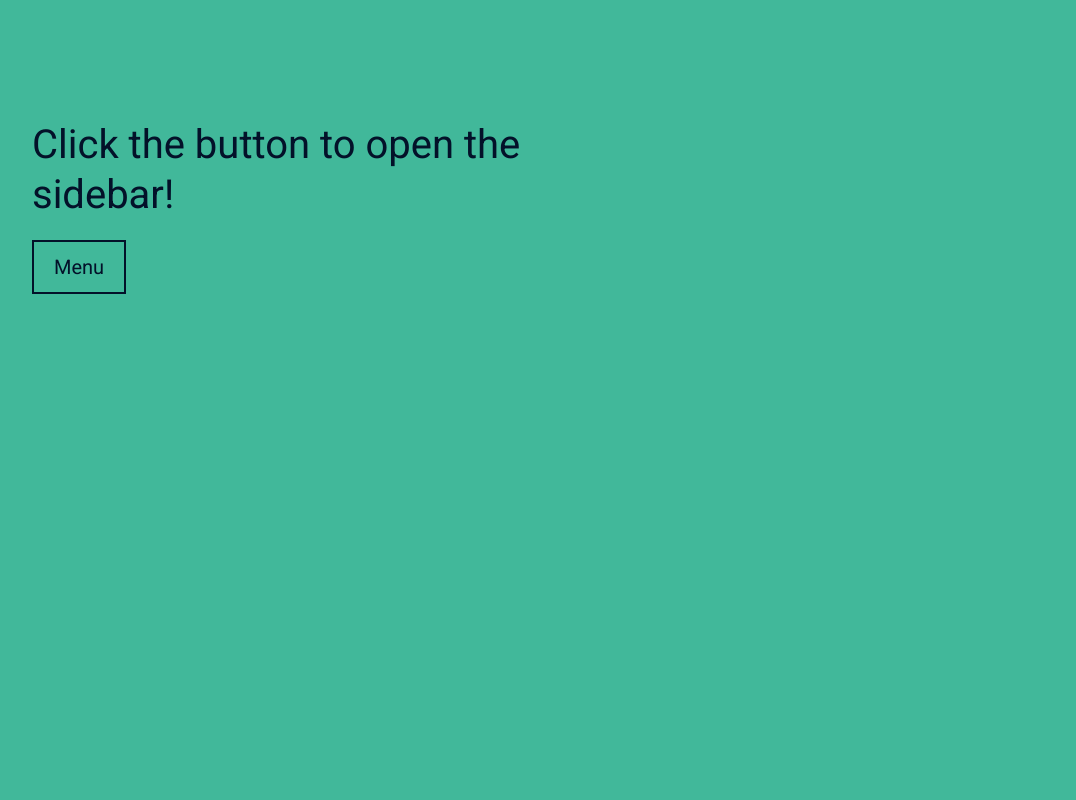
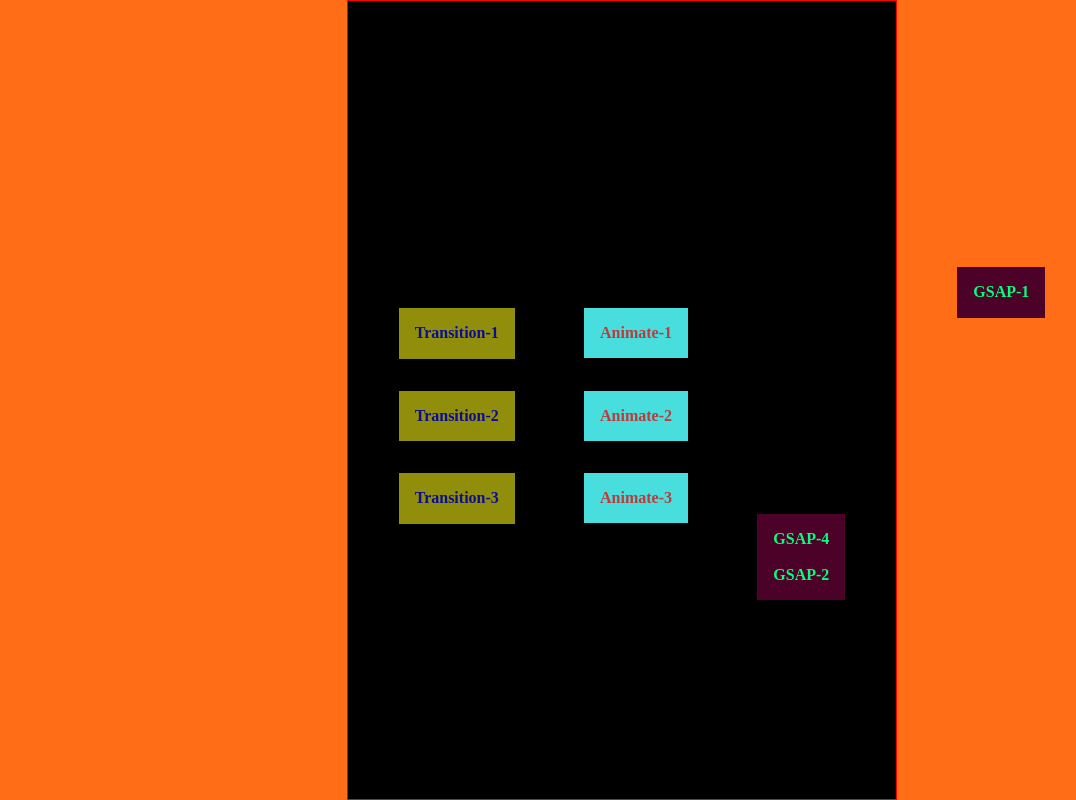
Before and after one commit to Annis-Monadjem/Learn-Javascript-Today_Zell-Liew, a website: page index.html in a window 1280 px wide. Shown: the whole page, without its empty margins (18-1094 px from the left). Drawn offline with nearby package versions, Linux system fonts and the light colour scheme.

Commit message:
... + Revert "007_Animations-and-transitions/007_Off-canvas-menu_Animations"
This reverts commit bfa42863de19cc8ecb7dd44a7b2ebfd758ad8f15.

```diff
--- a/css/reset.css
+++ b/css/reset.css
@@ -113,10 +113,3 @@
   margin-bottom: 1em;
   margin-top: 1em;
 }
-
-/*******************
- Focus
- *******************/
-[tabindex="-1"] {
-  outline: none !important;
-}
--- a/css/styles.css
+++ b/css/styles.css
@@ -1,97 +1,161 @@
-:root {
-  --textColor: #031129;
-  --backgroundColor: #41b89a;
-  --menuTextColor: #9ebed0;
-  --menuTextHoverColor: #eaf0f3;
-  --menuBackgroundColor: #031129;
-}
+/***************************************************************
+ *
+ *                        GENERAL
+ *
+ ***************************************************************/
+/*{{{*/
 
-html {
-  font-size: 125%;
-  font-family: 'Roboto', sans-serif;
-  line-height: 1.4;
+*,
+*:before,
+*:after {
+  box-sizing: border-box;
 }
 
 body {
-  background-color: var(--backgroundColor);
-  color: var(--textColor);
+  padding: 0;
+  margin: 0;
+  background-color: #ff6e16;
 }
 
-h1 {
-  margin-top: 3rem;
-  margin-bottom: 1rem;
-  font-weight: 400;
-  line-height: 1.25;
+main {
+  padding: 5rem 1rem;
+  min-height: 100vh;
+  max-width: 550px;
+  margin: 0 auto;
+  border: 1px solid red;
+  background-color: black;
+
+  display: flex;
+  flex-wrap: wrap;
+  justify-content: space-around;
+  align-items: center;
 }
 
-/*
- * BEGIN EDITING FROM THIS POINT ONWARDS
- * =====================================
- */
-
-/**
- * Containers
- */
-.offsite-container {
-  position: fixed;
-  top: 0;
-  bottom: 0;
-  left: -14rem;
-  width: 14rem;
-  background-color: var(--menuBackgroundColor);
-  transition: transform 0.3s ease-out;
+.transitionElems,
+.animationElems,
+.gsapElems {
+  margin: 0;
+  text-align: center;
+  color: #0b0e91;
+  background-color: #918e0b;
+  font-weight: bold;
+  padding: 1rem;
 }
 
-.offsite-is-open .site-container,
-.offsite-is-open .offsite-container {
-  transform: translateX(14rem);
+.transitionElems,
+.animationElems,
+.gsapElems {
+  margin-top: 2rem;
 }
 
-.site-container {
-  padding-top: 3rem;
-  padding-left: 2.5rem;
-  max-width: 33rem;
-  transition: transform 0.3s ease-out;
+.transitionElems:hover {
+  color: #918e0b;
+  background-color: #0b0e91;
 }
 
-/**
- * Menu button
- */
-button {
-  border: 2px solid currentColor;
-  transition: background-color 0.3s ease-out;
+.animationElems {
+  color: #ba3c3c;
+  background-color: #49dede;
 }
 
-button:hover,
-button:focus,
-.offsite-is-open button {
-  background-color: var(--textColor);
-  color: var(--backgroundColor);
-  border-color: var(--textColor);
+.animationElems:hover {
+  color: #49dede;
+  background-color: #ba3c3c;
 }
 
-/**
- *  Navigation
- * -----------
- */
-.nav {
-  margin-top: 6rem;
+.gsapElems {
+  color: #07fd7a;
+  background-color: #4c0129;
 }
 
-.nav a {
-  display: block;
-  margin: 0;
-  padding: 0.5rem 3rem;
-  color: var(--menuTextColor);
-  text-decoration: none;
+.gsapElems:hover {
+  color: black;
+  background-color: #ff6e16;
+  outline: 1px solid black;
 }
 
-.nav a:hover {
-  background-color: #010b13;
+/*}}}*/
+
+/***************************************************************
+ *
+ *                        TRANSITIONEND
+ *
+ ***************************************************************/
+/*{{{*/
+#transition-1 {
+  transition-property: transform;
+  transition-duration: 2s;
+  transform: rotate(0deg);
 }
 
-.nav a:hover,
-.nav a:focus,
-.nav a:active {
-  color: var(--menuTextHoverColor);
+#transition-1.is-highlighted {
+  transform: rotate(90deg);
 }
+
+#transition-2 {
+  transition: background-color 2s ease-out, color 5s ease-in;
+}
+
+#transition-2.is-highlighted {
+  color: #918e0b;
+  background-color: #0b0e91;
+}
+
+#transition-3 {
+  transition-property: transform;
+  transition-duration: 5s;
+  transition-timing-function: linear;
+  transform: translateY(0);
+}
+
+#transition-3.is-highlighted {
+  transform: translateY(5rem);
+}
+
+/*}}}*/
+
+/***************************************************************
+ *
+ *                        ANIMATIONEND
+ *
+ ***************************************************************
+/*{{{*/
+.animationElems {
+  animation-name: round;
+  animation-duration: 0.5s;
+  animation-play-state: paused;
+}
+
+.animationElems.is-clicked {
+  animation-play-state: running;
+}
+
+@keyframes round {
+  0% {
+    transform: rotate(0deg);
+  }
+
+  25% {
+    transform: rotate(90deg);
+  }
+
+  50% {
+    transform: rotate(180deg);
+  }
+
+  75% {
+    transform: rotate(270deg);
+  }
+
+  100% {
+    transform: rotate(360deg);
+  }
+}
+
+/*}}}*/
+
+/***************************************************************
+ *
+ *                        GSAP
+ *
+ ***************************************************************/
--- a/index.html
+++ b/index.html
@@ -1,4 +1,5 @@
 <!DOCTYPE html>
+<!--{{{-->
 <html lang="en">
 
 <head>
@@ -6,34 +7,38 @@
   <meta http-equiv="X-UA-Compatible" content="IE=edge" />
   <meta name="viewport" content="width=device-width, initial-scale=1" />
 
-  <title>Off-canvas menu</title>
+  <title>CSS Transitions</title>
 
   <link href="https://fonts.googleapis.com/css?family=Roboto:400,700" rel="stylesheet" />
   <link rel="stylesheet" href="css/normalize.css" />
   <link rel="stylesheet" href="css/reset.css" />
   <link rel="stylesheet" href="css/styles.css" />
-</head>
 
 <body>
-  <div class="offsite-container">
-    <nav class="nav">
-      <ul>
-        <li><a href="#">Home</a></li>
-        <li><a href="#">Work</a></li>
-        <li><a href="#">About</a></li>
-        <li><a href="#">Contact</a></li>
-      </ul>
-    </nav>
-  </div>
+  <!-- }}} -->
+  <main>
+    <div class="left">
+      <div id="transition-1" class="transitionElems">Transition-1</div>
+      <div id="transition-2" class="transitionElems">Transition-2</div>
+      <div id="transition-3" class="transitionElems">Transition-3</div>
+    </div>
+    <div class="right">
+      <div id="animate-1" class="animationElems">Animate-1</div>
+      <div id="animate-2" class="animationElems">Animate-2</div>
+      <div id="animate-3" class="animationElems">Animate-3</div>
+    </div>
+    <div class="center">
+      <div id="gsap-1" class="gsapElems">GSAP-1</div>
+      <div id="gsap-2" class="gsapElems">GSAP-2</div>
+      <div id="gsap-3" class="gsapElems">GSAP-3</div>
+      <div id="gsap-4" class="gsapElems">GSAP-4</div>
+    </div>
+  </main>
 
-  <div class="site-container">
-    <h1>Click the button to open the sidebar!</h1>
-    <button>
-      <span>Menu</span>
-    </button>
-  </div>
-
+  <!--{{{-->
+  <script src="https://cdnjs.cloudflare.com/ajax/libs/gsap/3.6.0/gsap.min.js"></script>
   <script src="js/main.js"></script>
 </body>
 
 </html>
+<!--}}}-->
--- a/js/main.js
+++ b/js/main.js
@@ -1,7 +1,66 @@
-// Your JavaScript goes here
-const button = document.querySelector("button");
-const body = document.body;
+/***************************************************************
+ *
+ *                        TRANSITIONEND
+ *
+ ***************************************************************/
+//{{{
+document.addEventListener("transitionend", e => {
+  const clicked = e.target.classList.contains("is-highlighted");
+  if (clicked) {
+    e.target.remove();
+  }
+});
 
-button.addEventListener("click", _ => {
-  body.classList.toggle("offsite-is-open");
+document.addEventListener("click", e => {
+  if (e.target.classList.contains("transitionElems")) {
+    e.target.classList.add("is-highlighted");
+  }
+}); //}}}
+
+/***************************************************************
+ *
+ *                        ANIMATIONEND
+ *
+ ***************************************************************/
+//{{{
+document.addEventListener("click", e => {
+  if (e.target.classList.contains("animationElems")) {
+    e.target.classList.add("is-clicked");
+  }
 });
+
+const animationElemsList = Array.from(
+  document.querySelectorAll(".animationElems"),
+);
+document.addEventListener("animationend", e => {
+  const animatElem = animationElemsList.find(
+    animateElem => animateElem === e.target,
+  );
+  if (animatElem) {
+    animatElem.remove();
+  }
+});
+//}}}
+
+/***************************************************************
+ *
+ *                        GSAP
+ *
+ ***************************************************************/
+
+const gsap1 = document.querySelector("#gsap-1");
+const gsap2 = document.querySelector("#gsap-2");
+const gsap3 = document.querySelector("#gsap-3");
+const gsap4 = document.querySelector("#gsap-4");
+
+TweenMax.to(gsap1, 1, { x: 200, ease: Power4.easeOut });
+TweenMax.to(gsap2, 3, { y: 200, ease: Power0.Bounce });
+TweenMax.to(gsap3, 4, { rotate: 360, opacity: 0, ease: Power0.Bounce });
+
+const tl = new TimelineMax({});
+gsap4.addEventListener("click", e => {
+  tl.to(gsap4, 1, { x: 100, ease: Power0.easeOut });
+  tl.to(gsap4, 1, { y: 100, ease: Power0.easeOut });
+  tl.to(gsap4, 1, { x: 0, ease: Power0.easeOut });
+  tl.to(gsap4, 1, { y: 0, ease: Power0.easeOut });
+});
```
